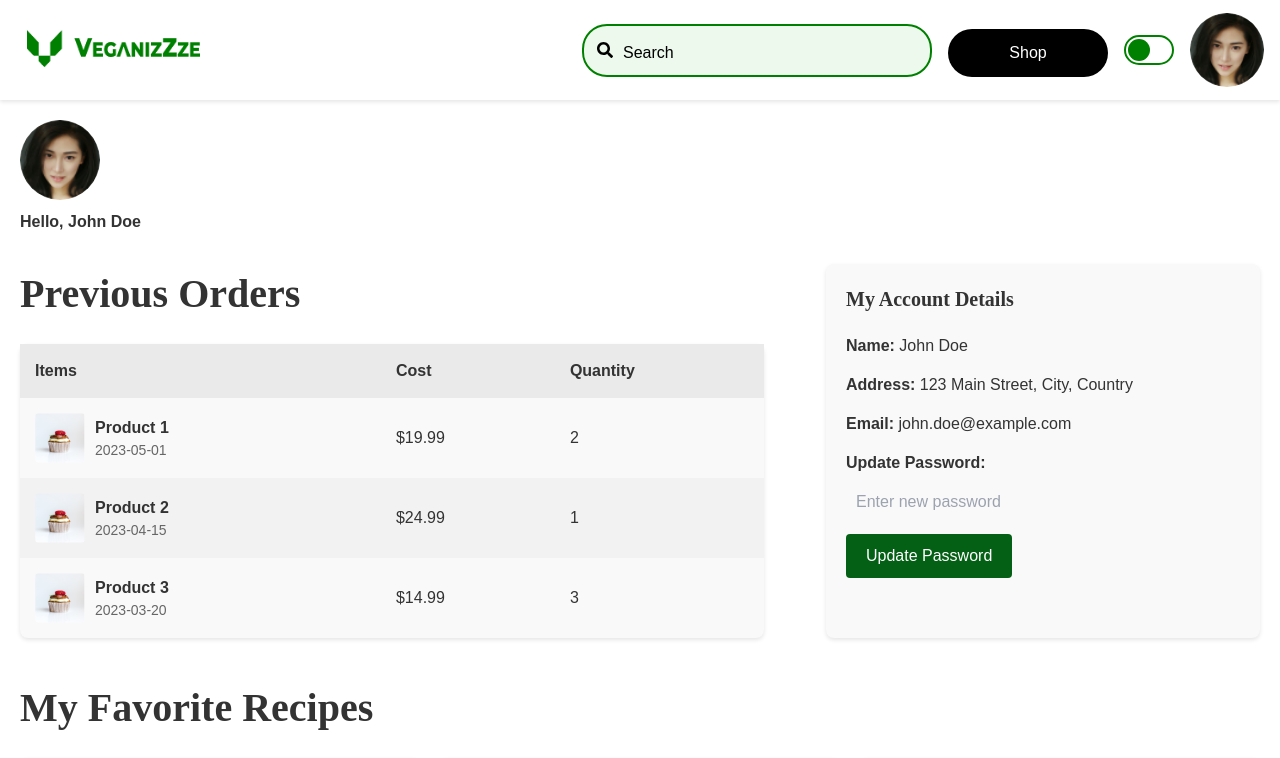
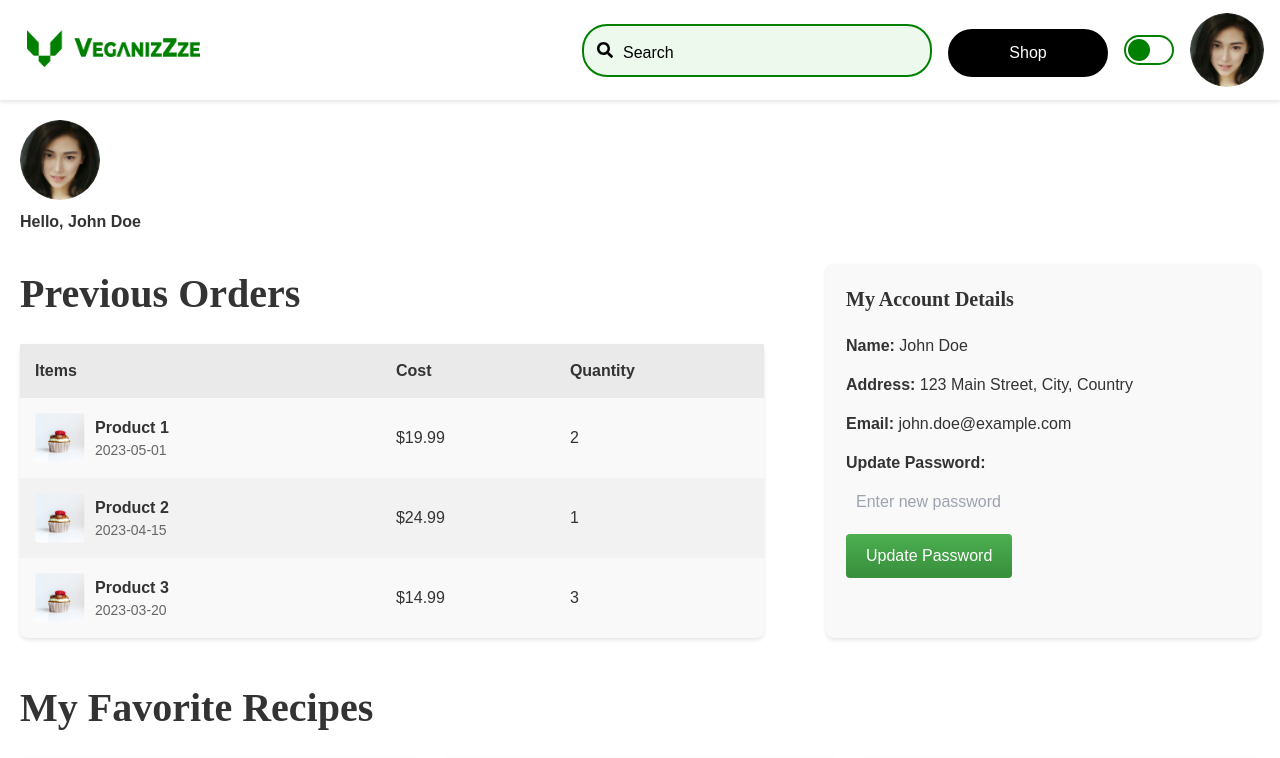
Before and after one commit to asadishaq15/voganizzzeeee, a React (Vite) app: page /myprofile in a window 1280 px wide. Shown: the top 758 px of the page. Built offline with nearby package versions, Linux system fonts and the light colour scheme; the HTML template or start-up script is replaced by a standard one.

Commit message:
client review 6

```diff
--- a/src/Components/PaymentOverlay/paymentOverlay.jsx
+++ b/src/Components/PaymentOverlay/paymentOverlay.jsx
@@ -108,12 +108,10 @@ const PaymentOptionsContainer = styled.div`
   justify-content: center;
   margin-bottom: 20px;
 `;
-
 const PaymentOption = styled.div`
   display: flex;
   align-items: center;
   cursor: pointer;
-  margin: 0 10px;
 `;
 
 const PaymentIcon = styled.img`
@@ -214,19 +212,8 @@ const PaymentOverlay = ({ onClose, product }) => {
     console.log('Payment submitted!');
     onClose();
   };
-  const handleOutsideClick = (event) => {
-    if (!event.target.closest('OverlayContent')) {
-      onClose();
-    }
-  };
 
-  useEffect(() => {
-    document.addEventListener('mousedown', handleOutsideClick);
 
-    return () => {
-      document.removeEventListener('mousedown', handleOutsideClick);
-    };
-  }, [onClose]);
 
   return (
     <OverlayContainer>
--- a/src/pages/ProfilePage/profile.jsx
+++ b/src/pages/ProfilePage/profile.jsx
@@ -178,10 +178,21 @@ const UpdatePasswordButton = styled.button`
   transition: background-color 0.3s ease;
   width: auto;
 
+
+  background-image: linear-gradient(to bottom, #4caf50, #388e3c);
+
   &:hover {
-    background-color: #555;
+    background-image: linear-gradient(to bottom, #388e3c, #2e7d32);
   }
+
+  &:focus {
+    background-image: linear-gradient(to bottom, #388e3c, #2e7d32);
+  }
+
+  &:active {
+    background-image: linear-gradient(to bottom, #1b5e20, #1b5e20);
 `;
+
 const FavoritesSection = styled.div`
   margin-top: 40px;
 `;
```
